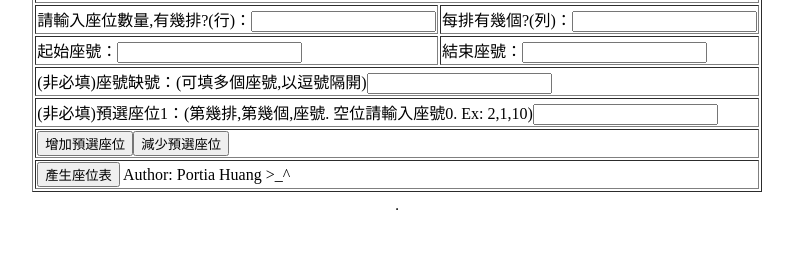
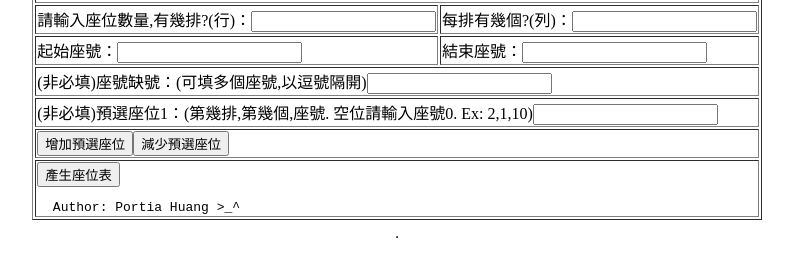
Before and after one commit to ghinghan/SeatingPlanGenerator, a plain HTML site: page index.html in a window 1280 px wide. Shown: the part 79-356 px from the top of the page, without its empty margins (243-1036 px from the left). Drawn offline with Linux system fonts and the light colour scheme.

Commit message:
Update index.html

```diff
--- a/index.html
+++ b/index.html
@@ -27,7 +27,7 @@
 					<td colspan="2"><input type='button' name='add' value='增加預選座位' onclick='addReservedNum();' /><input type='button' name='add' value='減少預選座位' onclick='removeReservedNum();' /></td>
 				</tr>
 				<tr>
-					<td colspan="2"><input type='button' name='submit' value='產生座位表' onclick='processFormData();' />  Author: Portia Huang >_^</td>
+					<td colspan="2"><input type='button' name='submit' value='產生座位表' onclick='processFormData();' /><pre>  Author: Portia Huang >_^ </pre></td>
 				</tr>
 			</table>
 		</form>
```
